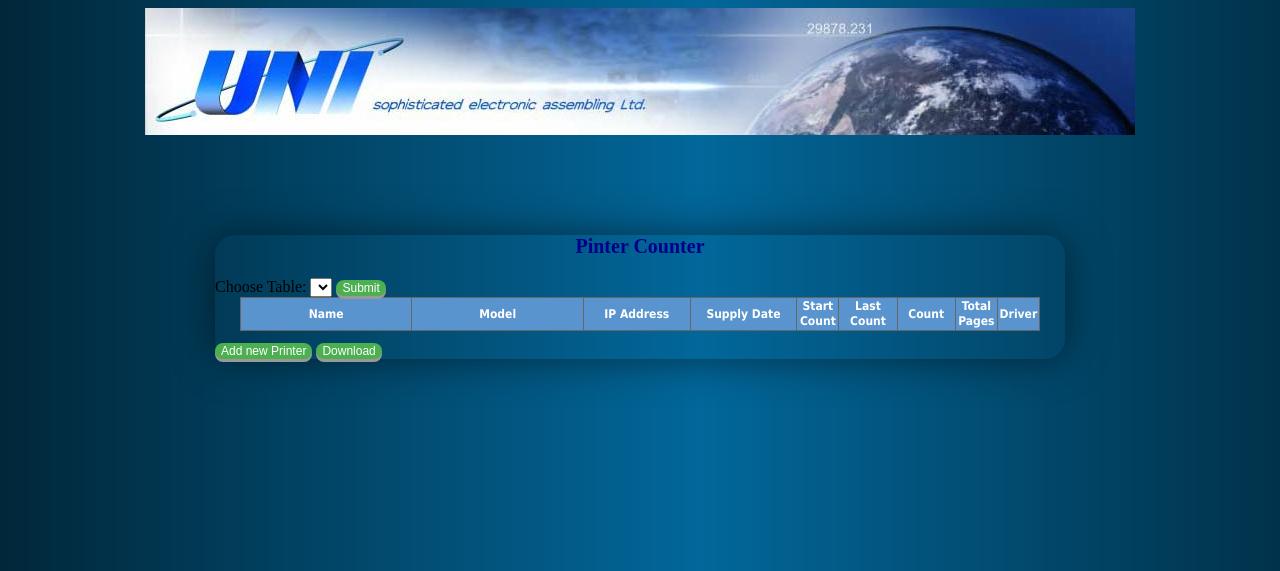
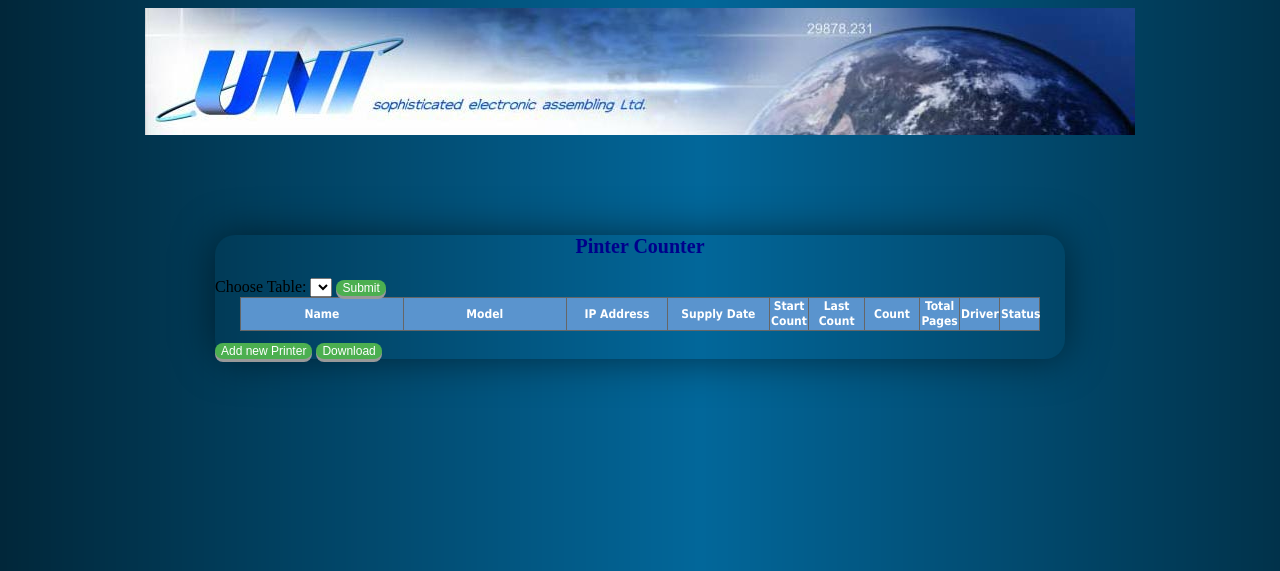
Before and after one commit to Datsent/Web_app_PrinterCounter, a Flask app: template Data/html/templates/home.html in a window 1280 px wide. Shown: the top 571 px of the page. Run offline with Flask 3, Linux system fonts and the light colour scheme; the template is opened without the code that fills it, so the values that code supplies are empty; some libraries are stand-ins or nearby versions.

Commit message:
Add Status column

```diff
--- a/Data/html/templates/home.html
+++ b/Data/html/templates/home.html
@@ -41,6 +41,7 @@
                 <th width="15px" align="center">Count</th>
                 <th width="10px" align="center">Total Pages</th>
                 <th width="10px" align="center">Driver</th>
+                <th width="10px" align="center">Status</th>
 			</tr>
 			{% for i in SCORES %}
 			<tr>
@@ -57,7 +58,13 @@
                              <img src="static/download_icon.png" height="20px" width="20px" alt="File 1"></button>
                          </form>
                 </td>
-			</tr>
+                {% if i[8] == "V" %}
+                <td scope="row" id="status" align="center"> <img src="static/done.png" height="20px" width="20px" alt="File 1"></td>
+                {% else %}
+                <td scope="row" id="status" align="center"> <img src="static/error.png" height="20px" width="20px" alt="File 1"></td>
+                {% endif %}
+
+            </tr>
 			{% endfor %}
 		</table>
 
--- a/PrinterCounter.py
+++ b/PrinterCounter.py
@@ -10,13 +10,17 @@ def main():
             if Collector.myping(printer[1]) is True:
                 try:
                     Data_Base.edit_count(printer[1], Collector.get_count(printer))
+                    Data_Base.status(printer[1], 'V')
                     print(f'Finished: {printer[0]} on {printer[1]}')
                 except:
+                    Data_Base.status(printer[1], '!')
                     print(f'Problem with {printer[1]}')
             else:
+                Data_Base.status(printer[1], '/')
                 Report.send_err_mail(printer[1], printer[0])
         else:
             print(f'Printer {printer[1]} is offline. Add automatically 350 pages')
+            Data_Base.status(printer[1], '!')
 
 
 if __name__ == '__main__':
--- a/web_app.py
+++ b/web_app.py
@@ -1,7 +1,6 @@
 import Data.Data_Base
 import Data.Collector
 from flask import Flask, render_template, request, redirect, url_for, send_file
-from Data.Utils.utils import MASSAGE
 
 
 app = Flask(__name__, template_folder='Data/html/templates', static_folder='Data/html/static')
```
Also changed, not shown: Data/html/static/done.png (added), Data/html/static/error.png (added), Data/html/static/no-connection.png (added).
